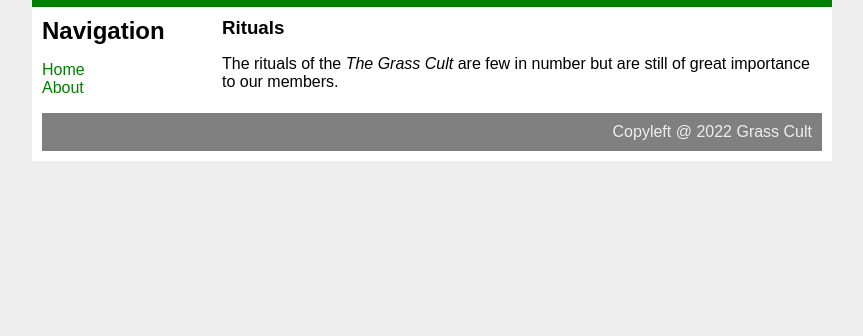
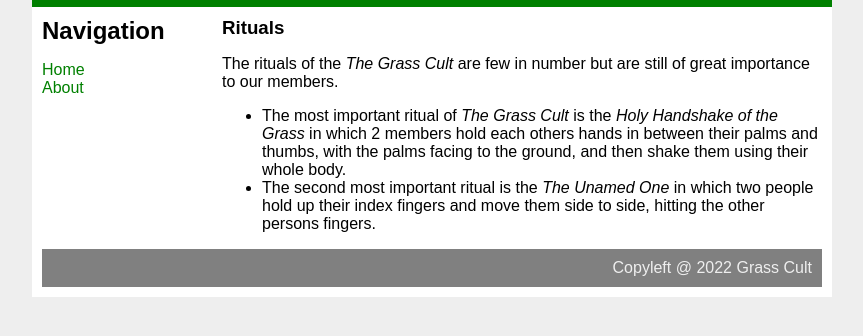
Before and after one commit to 10Person/grass-cult-website, a plain HTML site: page rituals.html in a window 1280 px wide. Shown: the part 58-394 px from the top of the page, without its empty margins (208-1071 px from the left). Drawn offline with Linux system fonts and the light colour scheme.

Commit message:
Added list of rituals

```diff
--- a/rituals.html
+++ b/rituals.html
@@ -28,6 +28,11 @@
                 </h3>
                 <p>
                     The rituals of the <em>The Grass Cult</em> are few in number but are still of great importance to our members.
+
+                    <ul>
+                        <li>The most important ritual of <em>The Grass Cult</em> is the <em>Holy Handshake of the Grass</em> in which 2 members hold each others hands in between their palms and thumbs, with the palms facing to the ground, and then shake them using their whole body.</li>
+                        <li>The second most important ritual is the <em>The Unamed One</em> in which two people hold up their index fingers and move them side to side, hitting the other persons fingers.</li>
+                    </ul>
                 </p>
             </div>
             <div id="footer">
```
